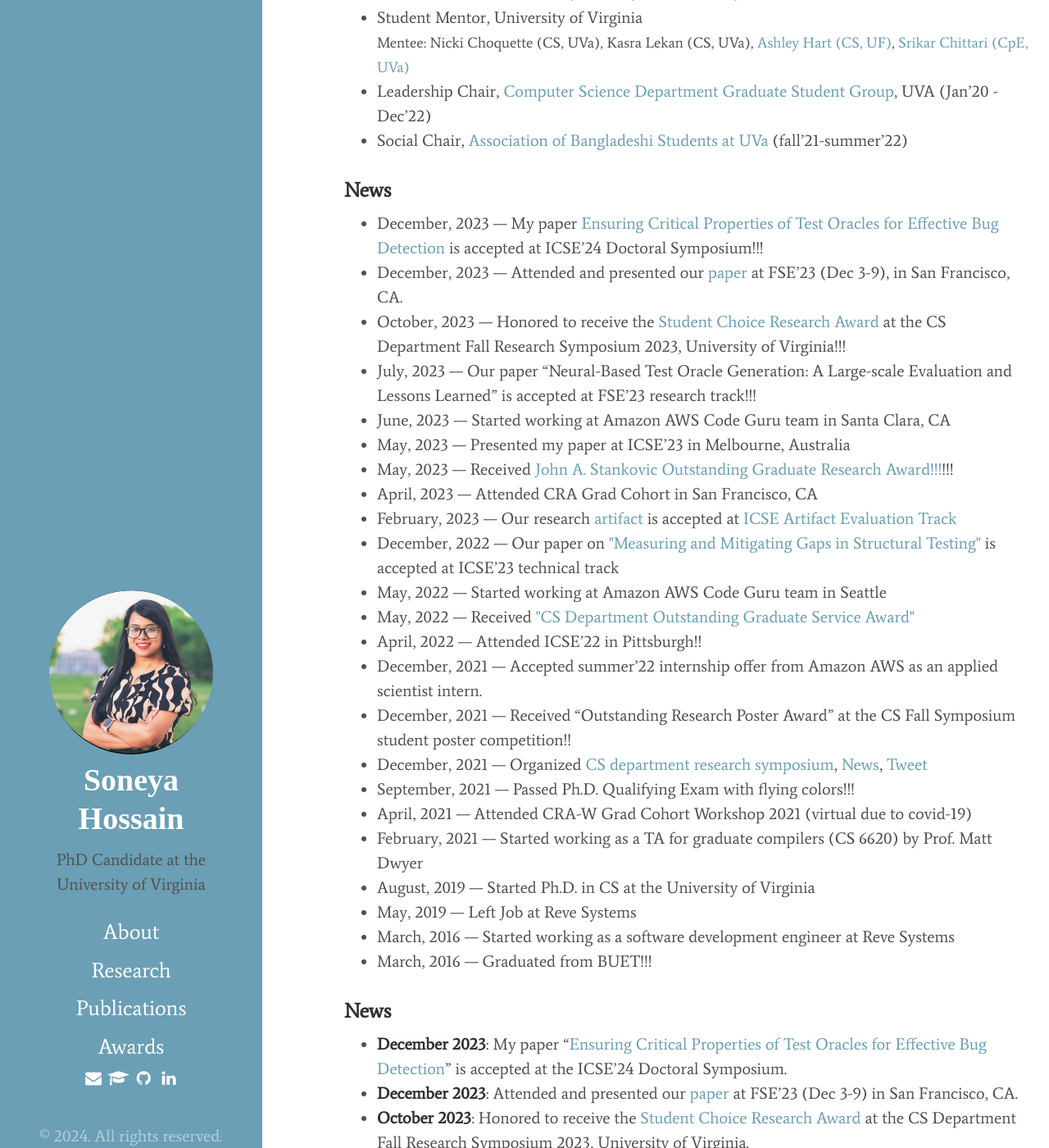
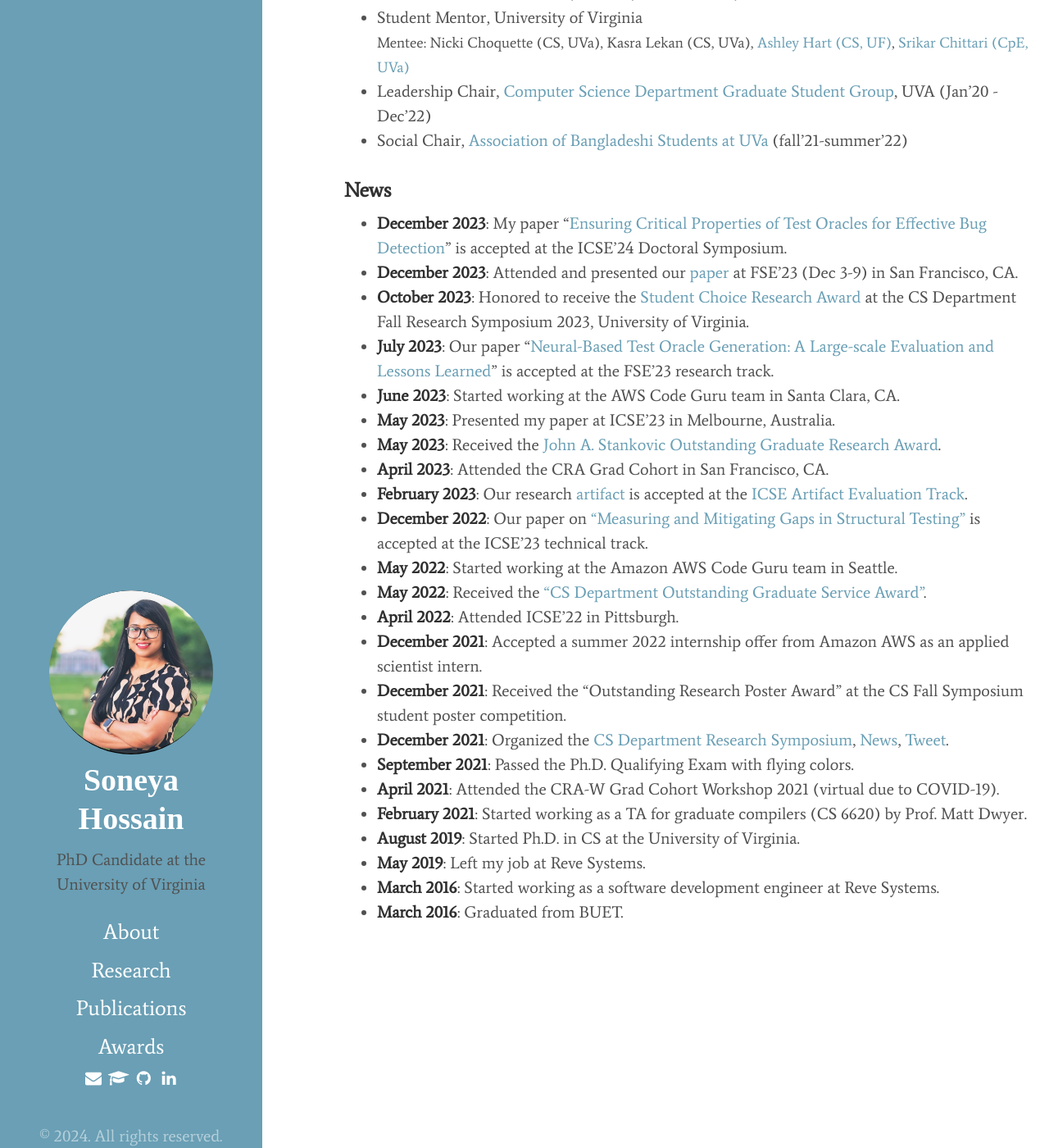
Before and after one commit to soneyahossain/soneyahossain.github.io, a Jekyll site: the page built from index.md, in a window 1280 px wide and 1400 px high, scrolled down 948 px. Shown: the whole window at 82% size. Built offline with Jekyll 4.4.1, drawn with Linux system fonts in a browser that asks for light colours; cached includes are drawn as plain includes; some of the changed text lies outside the part shown.

Commit message:
update news

```diff
--- a/index.md
+++ b/index.md
@@ -40,38 +40,11 @@ I am a 4th-year PhD candidate in Computer Science at the University of Virginia
 
 ### News
 
-* December, 2023 --- My paper [Ensuring Critical Properties of Test Oracles for Effective Bug Detection](https://conf.researchr.org/details/icse-2024/icse-2024-doctoral-symposium/11/Ensuring-Critical-Properties-of-Test-Oracles-for-Effective-Bug-Detection) is accepted at ICSE'24 Doctoral Symposium!!!
-* December, 2023 --- Attended and presented our [paper](https://dl.acm.org/doi/pdf/10.1145/3611643.3616265) at FSE'23 (Dec 3-9), in San Francisco, CA.
-* October, 2023 --- Honored to receive the [Student Choice Research Award](https://engineering.virginia.edu/2023-cs-research-symposium-highlights) at the CS Department Fall Research Symposium 2023, University of Virginia!!!
-* July, 2023 --- Our paper "Neural-Based Test Oracle Generation: A Large-scale Evaluation and Lessons Learned" is accepted at FSE'23 research track!!!
-* June, 2023 --- Started working at Amazon AWS Code Guru team in Santa Clara, CA
-* May, 2023 --- Presented my paper at ICSE'23 in Melbourne, Australia
-* May, 2023 --- Received [John A. Stankovic Outstanding Graduate Research Award!!!](https://engineering.virginia.edu/cs-department-end-year-award-recipients-2022-2023)!!!
-* April, 2023 --- Attended CRA Grad Cohort in San Francisco, CA
-* February, 2023 --- Our research [artifact](https://github.com/soneyahossain/hcc-gap-recommender) is accepted at [ICSE Artifact Evaluation Track](https://conf.researchr.org/details/icse-2023/icse-2023-artifact-evaluation/5/Artifact-Measuring-and-Mitigating-Gaps-in-Structural-Testing)
-* December, 2022 --- Our paper on [\"Measuring and Mitigating Gaps in Structural Testing\"](https://doi.org/10.6084/m9.figshare.21932058.v5) is accepted at ICSE'23 technical track
-* May, 2022 --- Started working at Amazon AWS Code Guru team in Seattle
-* May, 2022 --- Received [\"CS Department Outstanding Graduate Service Award\"](https://engineering.virginia.edu/2021-2022-cs-department-end-year-awards)
-* April, 2022 --- Attended ICSE'22 in Pittsburgh!!
-* December, 2021 --- Accepted summer’22 internship offer from Amazon AWS as an applied scientist intern.
-* December, 2021 --- Received "Outstanding Research Poster Award" at the CS Fall Symposium student poster competition!!
-* December, 2021 --- Organized [CS department research symposium](https://engineering.virginia.edu/events/2021-fall-cs-research-symposium), [News](https://engineering.virginia.edu/computer-science-graduate-student-group-research-symposium?fbclid=IwAR2r1lHuVFwesevFrsCqezybDSU_u3Fc-vWky6TYbQ4Jepo-gfibiRzgbMc), [Tweet](https://twitter.com/CS_UVA/status/1471529342912155650?s=20&t=YbVecueDVPOLsdDaw0sBfQ)
-* September, 2021 --- Passed Ph.D. Qualifying Exam with flying colors!!!
-* April, 2021 --- Attended CRA-W Grad Cohort Workshop 2021 (virtual due to covid-19)
-* February, 2021 --- Started working as a TA for graduate compilers (CS 6620) by Prof. Matt Dwyer
-* August, 2019 --- Started Ph.D. in CS at the University of Virginia
-* May, 2019 --- Left Job at Reve Systems
-* March, 2016 --- Started working as a software development engineer at Reve Systems
-* March, 2016 --- Graduated from BUET!!!
-
-
-### News
-
 - **December 2023**: My paper "[Ensuring Critical Properties of Test Oracles for Effective Bug Detection](https://conf.researchr.org/details/icse-2024/icse-2024-doctoral-symposium/11/Ensuring-Critical-Properties-of-Test-Oracles-for-Effective-Bug-Detection)" is accepted at the ICSE'24 Doctoral Symposium.
 - **December 2023**: Attended and presented our [paper](https://dl.acm.org/doi/pdf/10.1145/3611643.3616265) at FSE'23 (Dec 3-9) in San Francisco, CA.
 - **October 2023**: Honored to receive the [Student Choice Research Award](https://engineering.virginia.edu/2023-cs-research-symposium-highlights) at the CS Department Fall Research Symposium 2023, University of Virginia.
-- **July 2023**: Our paper "Neural-Based Test Oracle Generation: A Large-scale Evaluation and Lessons Learned" is accepted at the FSE'23 research track.
-- **June 2023**: Started working at the Amazon AWS Code Guru team in Santa Clara, CA.
+- **July 2023**: Our paper "[Neural-Based Test Oracle Generation: A Large-scale Evaluation and Lessons Learned](https://dl.acm.org/doi/abs/10.1145/3611643.3616265)" is accepted at the FSE'23 research track.
+- **June 2023**: Started working at the AWS Code Guru team in Santa Clara, CA.
 - **May 2023**: Presented my paper at ICSE'23 in Melbourne, Australia.
 - **May 2023**: Received the [John A. Stankovic Outstanding Graduate Research Award](https://engineering.virginia.edu/cs-department-end-year-award-recipients-2022-2023).
 - **April 2023**: Attended the CRA Grad Cohort in San Francisco, CA.
@@ -82,7 +55,7 @@ I am a 4th-year PhD candidate in Computer Science at the University of Virginia
 - **April 2022**: Attended ICSE'22 in Pittsburgh.
 - **December 2021**: Accepted a summer 2022 internship offer from Amazon AWS as an applied scientist intern.
 - **December 2021**: Received the "Outstanding Research Poster Award" at the CS Fall Symposium student poster competition.
-- **December 2021**: Organized the [CS department research symposium](https://engineering.virginia.edu/events/2021-fall-cs-research-symposium), [News](https://engineering.virginia.edu/computer-science-graduate-student-group-research-symposium?fbclid=IwAR2r1lHuVFwesevFrsCqezybDSU_u3Fc-vWky6TYbQ4Jepo-gfibiRzgbMc), [Tweet](https://twitter.com/CS_UVA/status/1471529342912155650?s=20&t=YbVecueDVPOLsdDaw0sBfQ).
+- **December 2021**: Organized the [CS Department Research Symposium](https://engineering.virginia.edu/events/2021-fall-cs-research-symposium), [News](https://engineering.virginia.edu/computer-science-graduate-student-group-research-symposium?fbclid=IwAR2r1lHuVFwesevFrsCqezybDSU_u3Fc-vWky6TYbQ4Jepo-gfibiRzgbMc), [Tweet](https://twitter.com/CS_UVA/status/1471529342912155650?s=20&t=YbVecueDVPOLsdDaw0sBfQ).
 - **September 2021**: Passed the Ph.D. Qualifying Exam with flying colors.
 - **April 2021**: Attended the CRA-W Grad Cohort Workshop 2021 (virtual due to COVID-19).
 - **February 2021**: Started working as a TA for graduate compilers (CS 6620) by Prof. Matt Dwyer.
```
